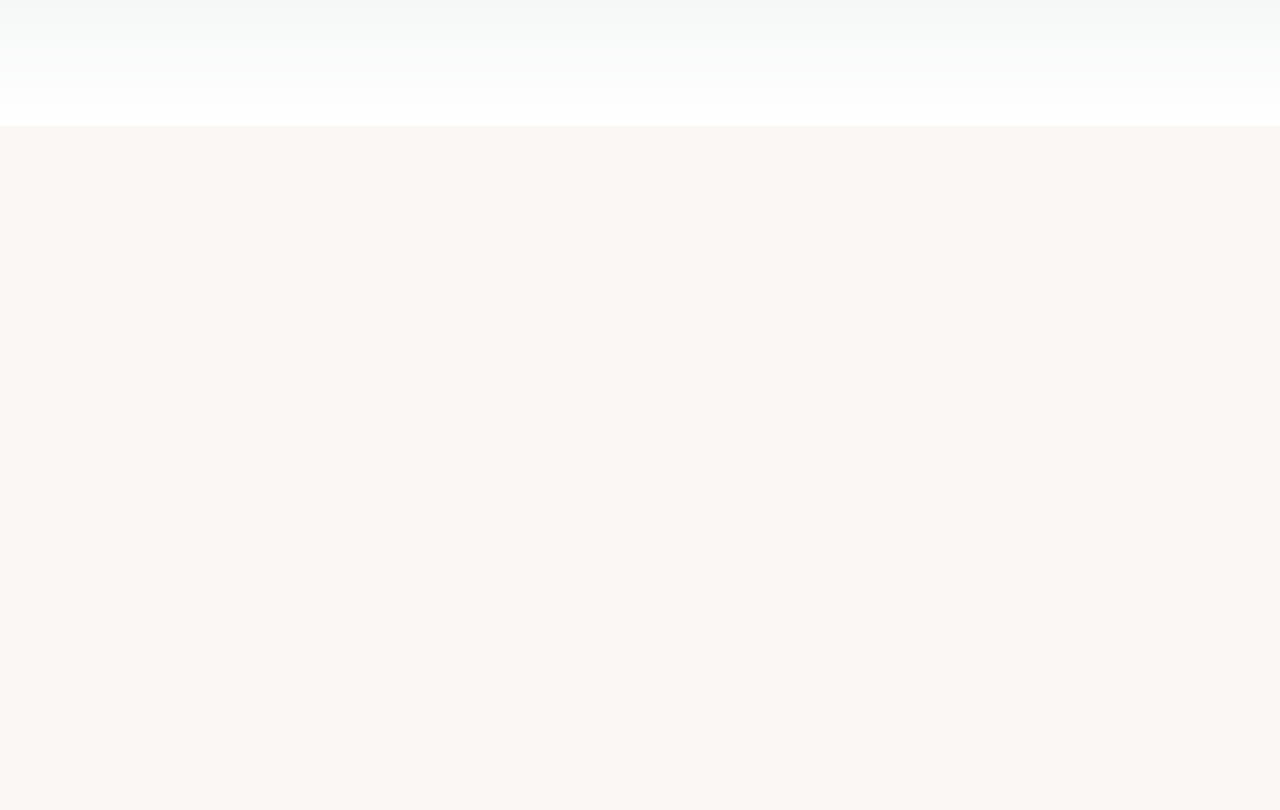
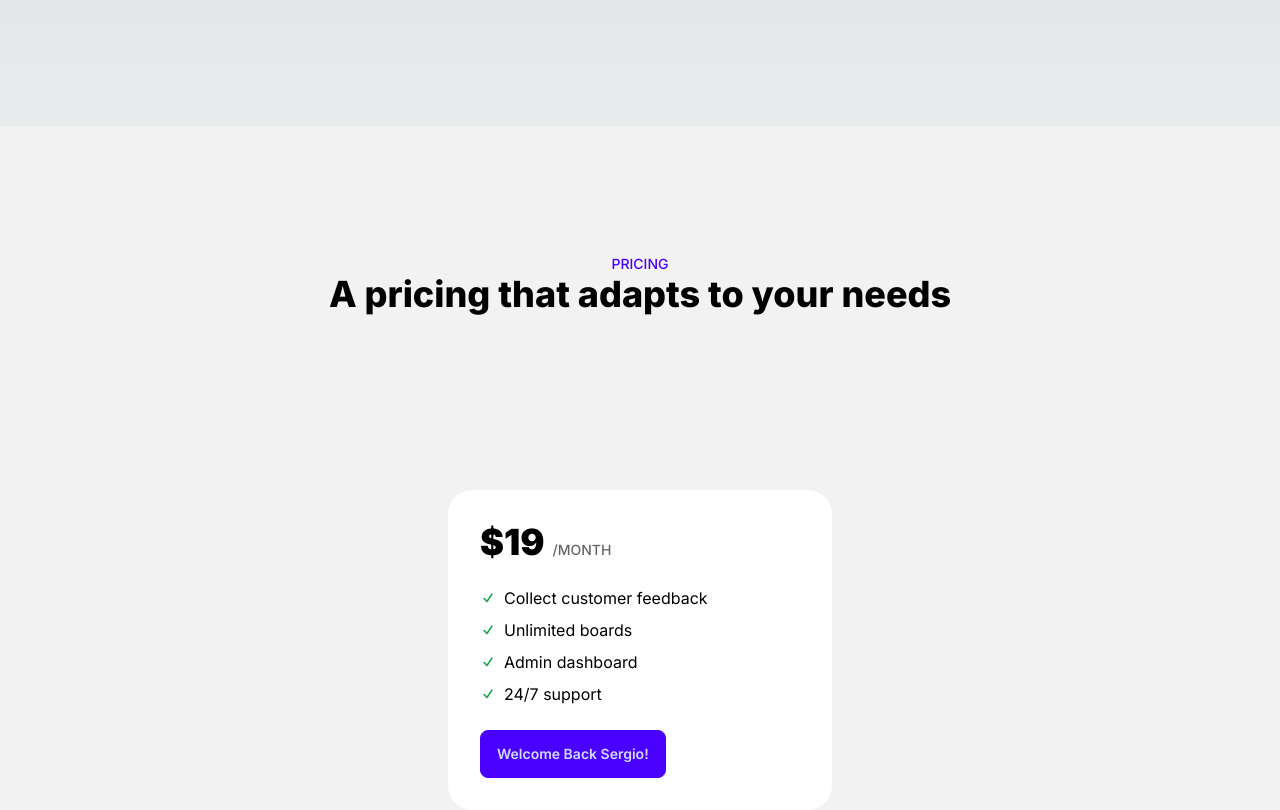
Before and after one commit to protoserg/inpactly, a Next.js app: page / in a window 1280 px wide. Shown: the part 450-1260 px from the top of the page. Before the commit the page ends 800 px from the top, so only its background shows below. Built offline with nearby package versions, Linux system fonts and the light colour scheme.

Commit message:
added pricing

```diff
--- a/app/layout.js
+++ b/app/layout.js
@@ -10,7 +10,7 @@
 
 export default function RootLayout({ children }) {
   return (
-    <html lang="en" data-theme="cupcake">
+    <html lang="en" data-theme="light">
       <body className={inter.className}>{children}</body>
     </html>
   );
--- a/app/page.js
+++ b/app/page.js
@@ -4,6 +4,7 @@
   const name = "Sergio";
   return (
     <main>
+      {/* HEADER */}
       <section className="bg-base-200 ">
         <div className="max-w-3xl mx-auto  flex justify-between  items-center px-8 py-2">
           <div className="font-bold">Saas</div>
@@ -17,6 +18,8 @@
           </div>
         </div>
       </section>
+
+      {/* HERO */}
       <section className=" text-center py-32 px-8 max-w-3xl mx-auto">
         <h1 className="text-4xl lg:text-5xl font-extrabold mb-6  ">
           Collect customer feedback to build better products
@@ -29,6 +32,89 @@
           <ButtonLogin isLoggedin={isLoggedin} name={name} />
         </div>
       </section>
+
+      {/* PRICING */}
+      <section className="bg-base-200">
+        <div className="py-32 px-8 max-w-3xl mx-auto">
+          <p className="text-sm uppercase font-medium text-center text-primary">
+            Pricing
+          </p>
+          <h2 className="text-3xl lg:text-4xl font-extrabold mb-12 text-center">
+            A pricing that adapts to your needs
+          </h2>
+        </div>
+        <div className="bg-base-100 p-8 max-w-96 rounded-3xl mx-auto space-y-6">
+          <div className="flex gap-2 items-baseline">
+            <div className="text-4xl font-black">$19</div>
+            <div className="uppercase text-sm font-medium opacity-60">
+              /month
+            </div>
+          </div>
+          <ul className="space-y-2 ">
+            <li className="flex gap-2 items-center">
+              <svg
+                xmlns="http://www.w3.org/2000/svg"
+                viewBox="0 0 16 16"
+                fill="currentColor"
+                className="size-4 text-green-600"
+              >
+                <path
+                  fillRule="evenodd"
+                  d="M12.416 3.376a.75.75 0 0 1 .208 1.04l-5 7.5a.75.75 0 0 1-1.154.114l-3-3a.75.75 0 0 1 1.06-1.06l2.353 2.353 4.493-6.74a.75.75 0 0 1 1.04-.207Z"
+                  clipRule="evenodd"
+                />
+              </svg>
+              Collect customer feedback
+            </li>
+            <li className="flex gap-2 items-center">
+              <svg
+                xmlns="http://www.w3.org/2000/svg"
+                viewBox="0 0 16 16"
+                fill="currentColor"
+                className="size-4 text-green-600"
+              >
+                <path
+                  fillRule="evenodd"
+                  d="M12.416 3.376a.75.75 0 0 1 .208 1.04l-5 7.5a.75.75 0 0 1-1.154.114l-3-3a.75.75 0 0 1 1.06-1.06l2.353 2.353 4.493-6.74a.75.75 0 0 1 1.04-.207Z"
+                  clipRule="evenodd"
+                />
+              </svg>
+              Unlimited boards
+            </li>
+            <li className="flex gap-2 items-center">
+              <svg
+                xmlns="http://www.w3.org/2000/svg"
+                viewBox="0 0 16 16"
+                fill="currentColor"
+                className="size-4 text-green-600"
+              >
+                <path
+                  fillRule="evenodd"
+                  d="M12.416 3.376a.75.75 0 0 1 .208 1.04l-5 7.5a.75.75 0 0 1-1.154.114l-3-3a.75.75 0 0 1 1.06-1.06l2.353 2.353 4.493-6.74a.75.75 0 0 1 1.04-.207Z"
+                  clipRule="evenodd"
+                />
+              </svg>
+              Admin dashboard
+            </li>
+            <li className="flex gap-2 items-center">
+              <svg
+                xmlns="http://www.w3.org/2000/svg"
+                viewBox="0 0 16 16"
+                fill="currentColor"
+                className="size-4 text-green-600"
+              >
+                <path
+                  fillRule="evenodd"
+                  d="M12.416 3.376a.75.75 0 0 1 .208 1.04l-5 7.5a.75.75 0 0 1-1.154.114l-3-3a.75.75 0 0 1 1.06-1.06l2.353 2.353 4.493-6.74a.75.75 0 0 1 1.04-.207Z"
+                  clipRule="evenodd"
+                />
+              </svg>
+              24/7 support
+            </li>
+          </ul>
+          <ButtonLogin isLoggedin={isLoggedin} name={name} />
+        </div>
+      </section>
     </main>
   );
 }
```
Also changed, not shown: 1 other file (tests, documents, lock files or other folders).
